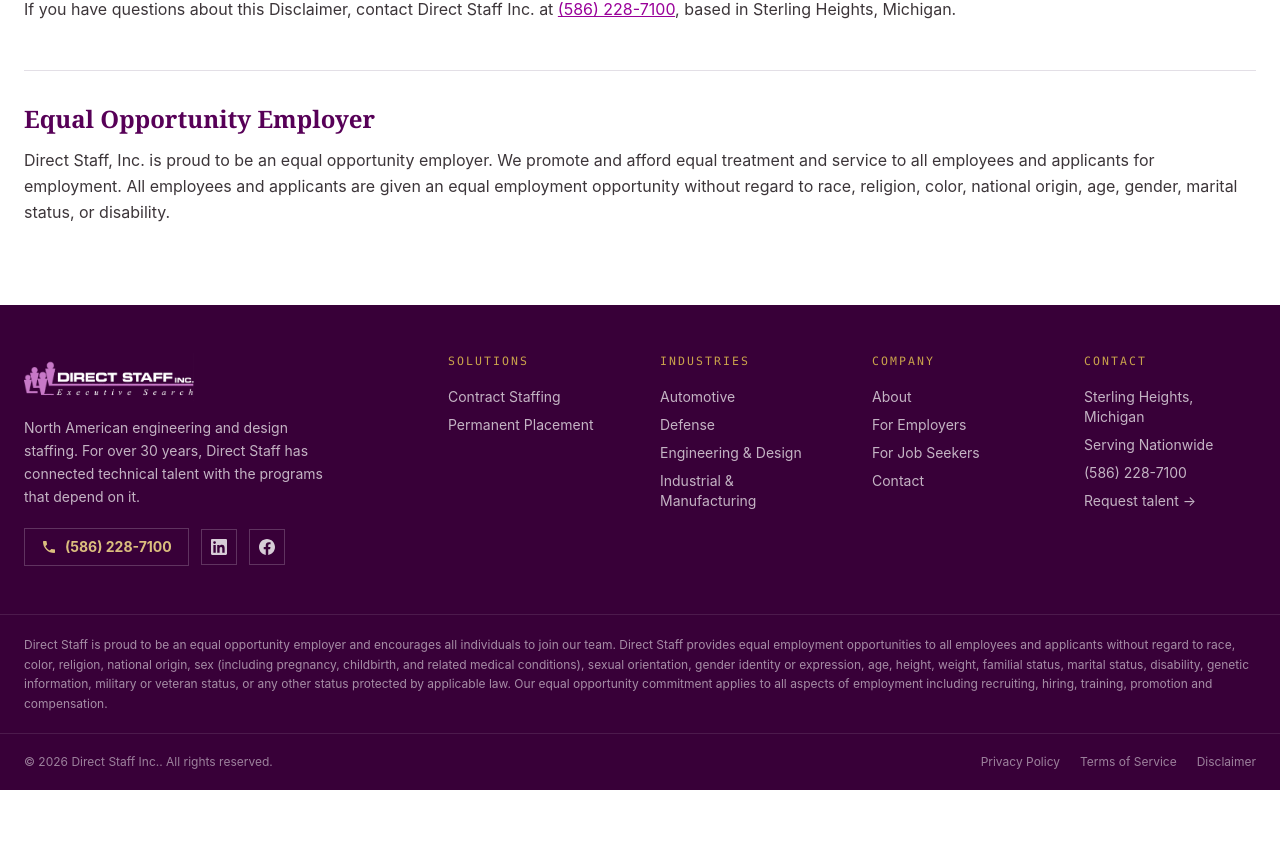
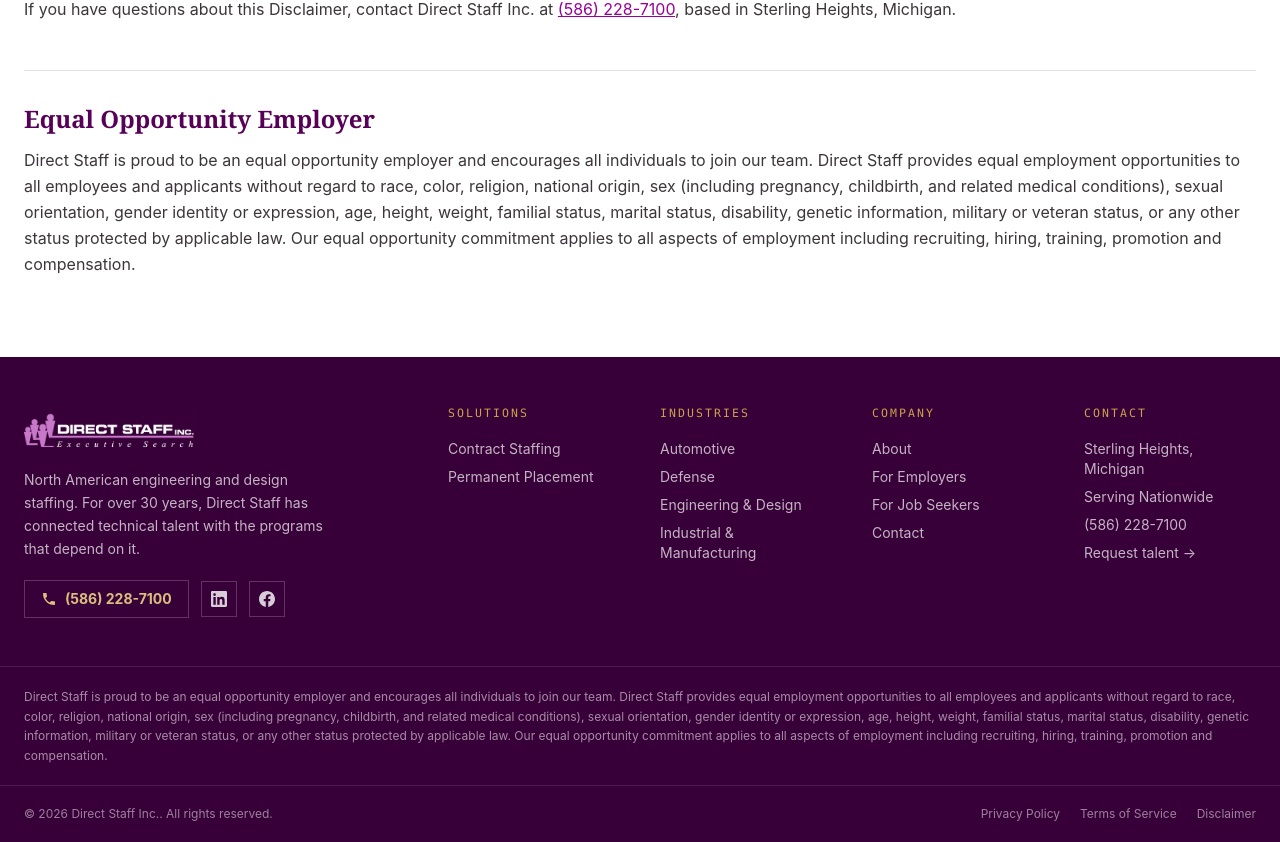
Before and after one commit to notAntonioWilson/directstaff, a Next.js app: page /disclaimer in a window 1280 px wide. Shown: the part 1332-2174 px from the top of the page. Before the commit the page ends 2122 px from the top, so only its background shows below. Built offline with nearby package versions, Linux system fonts and the light colour scheme.

Commit message:
Update equal opportunity statement on legal pages to match footer

```diff
--- a/src/components/LegalLayout.tsx
+++ b/src/components/LegalLayout.tsx
@@ -22,10 +22,14 @@
           <div className="mt-12 border-t border-line pt-8">
             <h2 className="font-display text-2xl font-bold text-plum-900">Equal Opportunity Employer</h2>
             <p className="mt-3 text-base leading-relaxed text-ink/85">
-              Direct Staff, Inc. is proud to be an equal opportunity employer. We promote and afford equal
-              treatment and service to all employees and applicants for employment. All employees and
-              applicants are given an equal employment opportunity without regard to race, religion, color,
-              national origin, age, gender, marital status, or disability.
+              Direct Staff is proud to be an equal opportunity employer and encourages all individuals to
+              join our team. Direct Staff provides equal employment opportunities to all employees and
+              applicants without regard to race, color, religion, national origin, sex (including
+              pregnancy, childbirth, and related medical conditions), sexual orientation, gender identity
+              or expression, age, height, weight, familial status, marital status, disability, genetic
+              information, military or veteran status, or any other status protected by applicable law.
+              Our equal opportunity commitment applies to all aspects of employment including recruiting,
+              hiring, training, promotion and compensation.
             </p>
           </div>
         </div>
```
